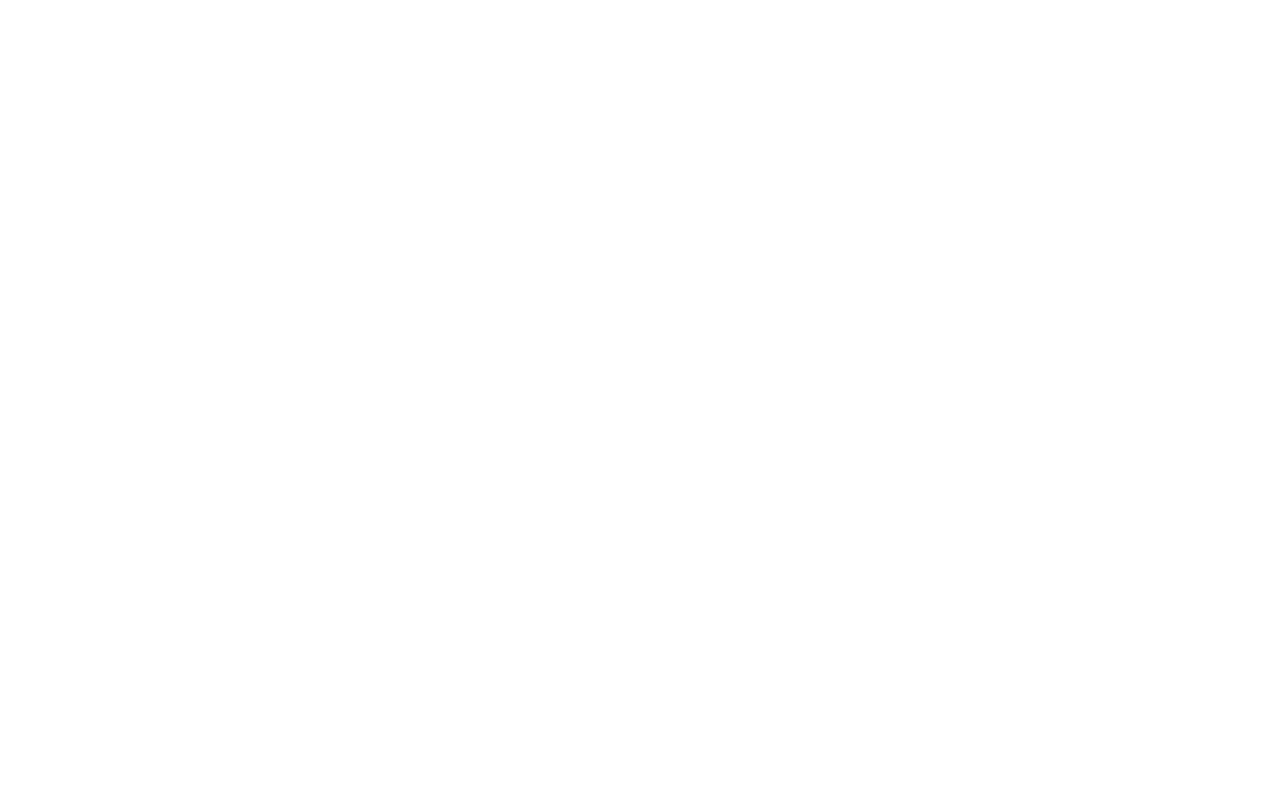
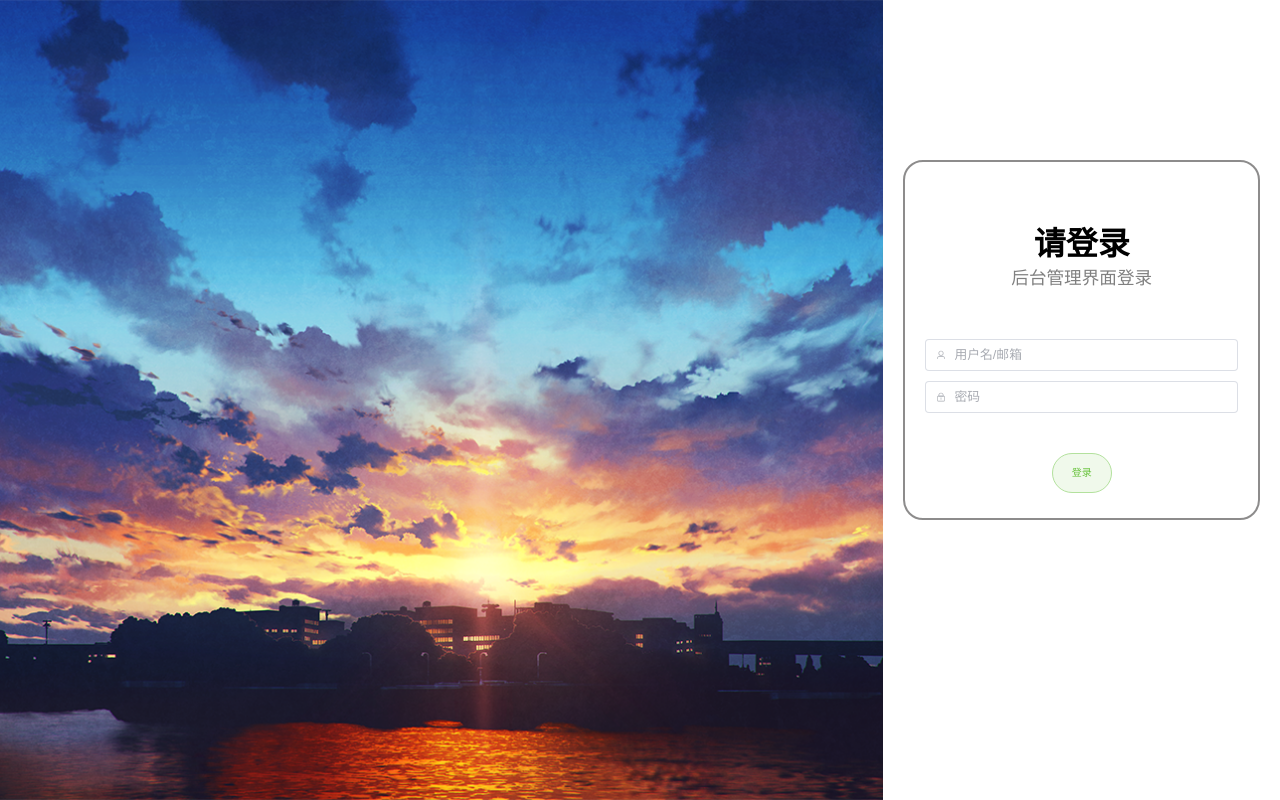
Before and after one commit to yangpixi/MyBlog, a Vue app: page /login in a window 1280 px wide. Before the commit this address had no page. Built offline with nearby package versions, Linux system fonts and the light colour scheme.

Commit message:
完成后台登录界面

```diff
--- a/index.html
+++ b/index.html
@@ -10,4 +10,9 @@
     <div id="app"></div>
     <script type="module" src="/src/main.js"></script>
   </body>
+  <style>
+    body {
+      margin: 0;
+    }
+  </style>
 </html>
--- a/package.json
+++ b/package.json
@@ -14,6 +14,8 @@
     "format": "prettier --write src/"
   },
   "dependencies": {
+    "@element-plus/icons-vue": "^2.3.2",
+    "element-plus": "^2.11.1",
     "vue": "^3.5.18",
     "vue-router": "^4.5.1"
   },
--- a/src/App.vue
+++ b/src/App.vue
@@ -1,7 +1,12 @@
-<script setup></script>
+<script>
+import { RouterView } from 'vue-router';
+
+</script>
 
 <template>
-
+    <RouterView />
 </template>
 
-<style scoped></style>
+<style scoped>
+
+</style>
--- a/src/main.js
+++ b/src/main.js
@@ -1,9 +1,13 @@
 import { createApp } from 'vue'
 import App from './App.vue'
 import router from './router'
+import * as ElementPlusIconsVue from '@element-plus/icons-vue'
 
 const app = createApp(App)
 
 app.use(router)
+for (const [key, component] of Object.entries(ElementPlusIconsVue)) {
+  app.component(key, component)
+}
 
 app.mount('#app')
--- a/src/router/index.js
+++ b/src/router/index.js
@@ -2,7 +2,18 @@
 
 const router = createRouter({
   history: createWebHistory(import.meta.env.BASE_URL),
-  routes: [],
+  routes: [
+    {
+      path: '/',
+      name: 'welcome',
+      component: () => import('@/views/WelcomPage.vue')
+    },
+    {
+      path: '/login',
+      name: 'login',
+      component: () => import('@/views/LoginView.vue')
+    }
+  ],
 })
 
 export default router
--- /dev/null
+++ b/src/views/LoginView.vue
@@ -0,0 +1,68 @@
+<script>
+import router from '@/router';
+export default {
+    data() {
+        return {
+            username: '',
+            password: '',
+        }
+    },
+    methods: {
+        login() {
+            router.push('/')
+        },
+    }
+}
+
+</script>
+
+<template>
+    <main>
+        <div class="container" style="height: 100vh; width: 100vw; overflow: hidden; display: flex;">
+            <div class="img">
+                <el-image style="width: 100%; height: 100%;" fit="cover"
+                src="/src/assest/background.png" />
+            </div>
+            <div class="funcPart" style="width: 60vh;">
+                <div style="text-align: center; margin-top: 7vh;">
+                    <h2 style="font-family: Arial, Helvetica, sans-serif; font-size: 2rem;">请登录</h2>
+                    <p style="font-size: 1.1rem; color: grey;">后台管理界面登录</p>
+                </div>
+                <div style="margin: 0 20px;">
+                    <el-input type="text" placeholder="用户名/邮箱" v-model="username" style="margin-bottom: 10px; margin-top: 50px;font-size: 0.8rem;">
+                        <template #prefix>
+                            <el-icon><User /></el-icon>
+                        </template>
+                    </el-input>
+                    <el-input type="password" placeholder="密码" v-model="password" style="font-size: 0.8rem;">
+                        <template #prefix>
+                            <el-icon><Lock /></el-icon>
+                        </template>
+                    </el-input>
+                </div>
+                <div>
+                    <el-button type="success" style="margin: 40px auto; display: block;" size="large" @click="login" round plain>登录</el-button>
+                </div>
+            </div>
+        </div>
+    </main>
+</template>
+
+<style scoped>
+
+* {
+    font-size: 10px;
+    margin: 0;
+    box-sizing: border-box;
+}
+
+.funcPart {
+    border: 2px solid rgba(90, 89, 89, 0.692);
+    margin-top: 20vh;
+    margin-bottom: 35vh;
+    margin-left: 20px;
+    margin-right: 20px;
+    border-radius: 20px;
+}
+
+</style>
--- /dev/null
+++ b/src/views/WelcomPage.vue
@@ -0,0 +1,24 @@
+<script>
+import router from '@/router';
+
+export default {
+    data() {
+        return {
+
+        }
+    },
+    methods: {
+        toLogin() {
+            router.push('/login');
+        },
+    }
+}
+</script>
+
+<template>
+    <h1>主界面</h1>
+    <el-button round @click="toLogin" type="primary">去登录</el-button>
+</template>
+
+<style scoped>
+</style>
--- a/vite.config.js
+++ b/vite.config.js
@@ -3,7 +3,6 @@
 import { defineConfig } from 'vite'
 import vue from '@vitejs/plugin-vue'
 import vueDevTools from 'vite-plugin-vue-devtools'
-import { defineConfig } from 'vite'
 import AutoImport from 'unplugin-auto-import/vite'
 import Components from 'unplugin-vue-components/vite'
 import { ElementPlusResolver } from 'unplugin-vue-components/resolvers'
```
Also changed, not shown: src/assest/background.png (added), 1 other file (tests, documents, lock files or other folders).
